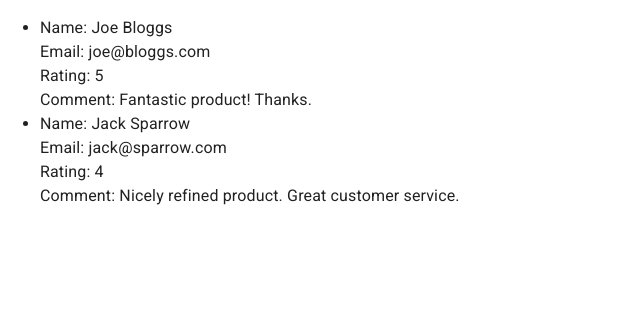
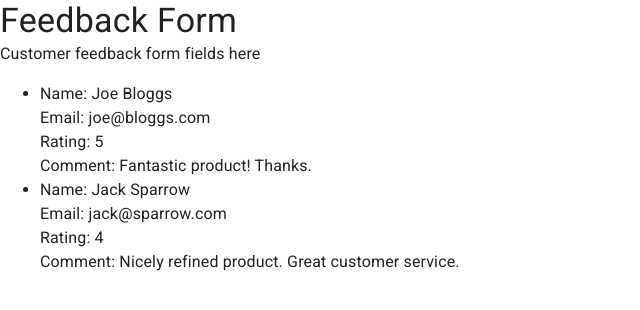
Before and after one commit to cgooderham94/customer-feedback, a React (Create React App) app: page / in a window 1280 px wide. Shown: the top 310 px of the page, without its empty margins (0-640 px from the left). Built offline with nearby package versions, Linux system fonts and the light colour scheme.

Commit message:
Adds skeleton FeedbackForm component to container.

```diff
--- a/src/containers/FeedbackFlow/FeedbackFlow.tsx
+++ b/src/containers/FeedbackFlow/FeedbackFlow.tsx
@@ -1,4 +1,7 @@
+import { Typography } from "@mui/material";
 import React, { useState } from "react";
+import { FeedbackForm } from "./components";
+import { FEEDBACK_FLOW_CONTENT } from "./constants";
 
 interface Feedback {
   name: string;
@@ -8,6 +11,8 @@ interface Feedback {
 }
 
 type FeedbackList = Feedback[];
+
+const { heading } = FEEDBACK_FLOW_CONTENT;
 
 export const FeedbackFlow = () => {
   const [feedbackList, setFeedbackList] = useState<FeedbackList>([
@@ -26,6 +31,13 @@ export const FeedbackFlow = () => {
   ]);
 
   return (
+    <div>
+      <Typography variant="h4" component="h1">
+        {heading}
+      </Typography>
+
+      <FeedbackForm />
+
       <ul>
         {feedbackList.map(({ name, email, rating, comment }) => (
           <li>
@@ -36,5 +48,6 @@ export const FeedbackFlow = () => {
           </li>
         ))}
       </ul>
+    </div>
   );
 };
--- /dev/null
+++ b/src/containers/FeedbackFlow/components/FeedbackForm.tsx
@@ -0,0 +1,3 @@
+export const FeedbackForm = () => (
+  <form>Customer feedback form fields here</form>
+);
--- /dev/null
+++ b/src/containers/FeedbackFlow/components/index.tsx
@@ -0,0 +1 @@
+export { FeedbackForm } from "./FeedbackForm";
--- /dev/null
+++ b/src/containers/FeedbackFlow/constants.ts
@@ -0,0 +1,3 @@
+export const FEEDBACK_FLOW_CONTENT = {
+  heading: "Feedback Form",
+};
```
Lines whose indentation alone changed are shown as unchanged.
